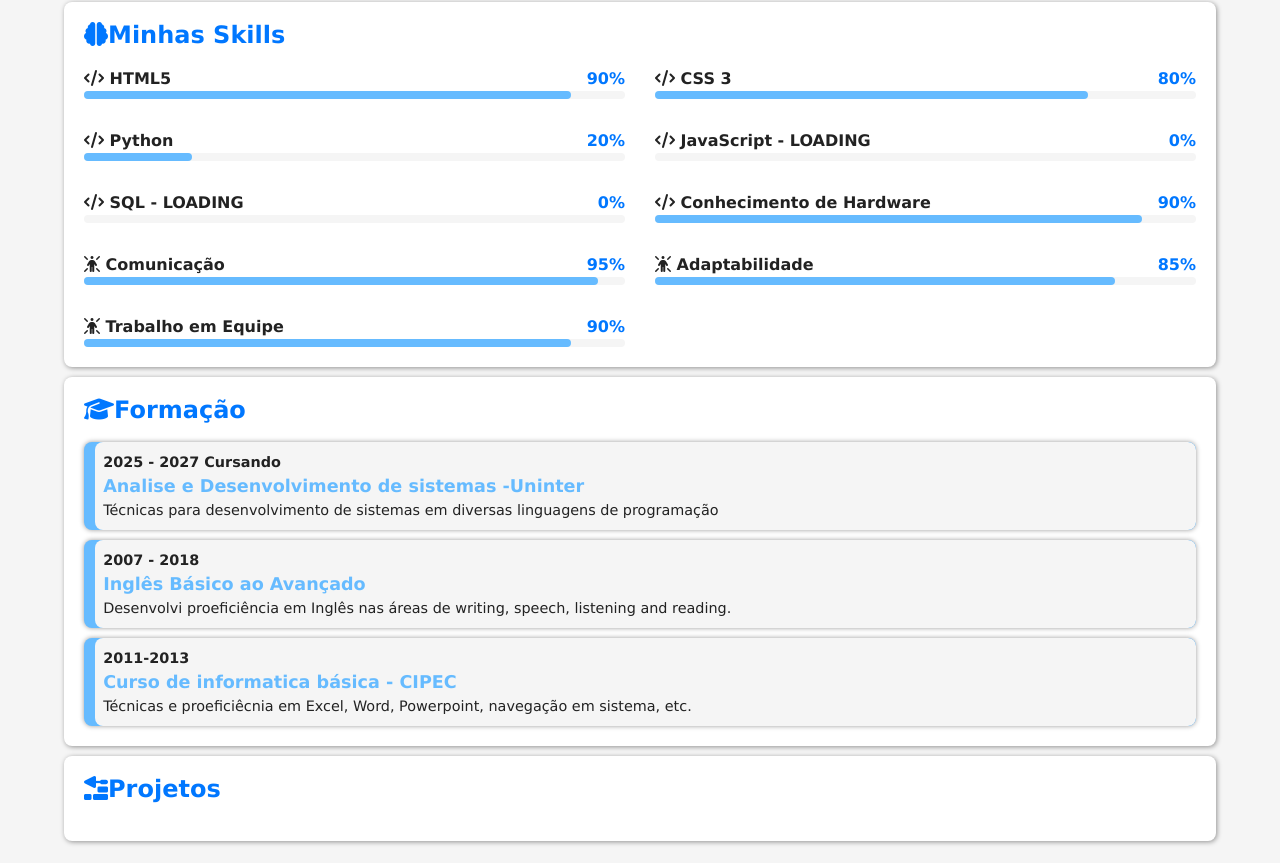
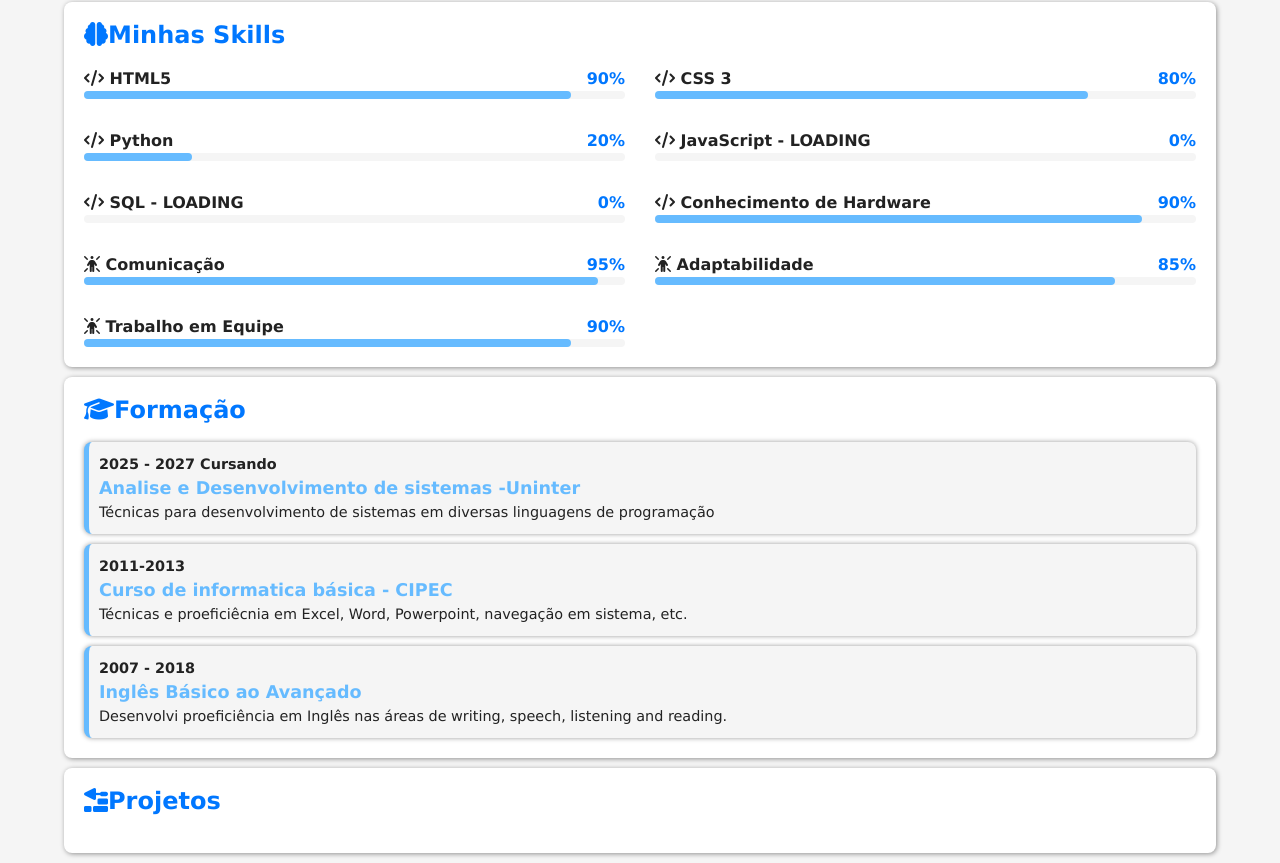
Before and after one commit to Luiswittlich/Meusprojetos, a plain HTML site: page Portifolio/index.html in a window 1280 px wide. Shown: the part 1225-2088 px from the top of the page. Drawn offline with nearby package versions, Linux system fonts and the light colour scheme.

Commit message:
Alteração formato divs

```diff
--- a/Portifolio/estilos/style.css
+++ b/Portifolio/estilos/style.css
@@ -196,31 +196,21 @@ article h2 {
 }
 
 #formacao-container {
-    display: grid;
-    grid-template-columns: 1fr;
+    display: flex;
+    flex-flow: column;
     gap: 10px;
 }
 
 #formacao-container .item{
-    background-color: var(--destaque-inverso);
-    display: flex;
-    justify-content: flex-end;
-    align-items: center;
+    background-color: var(--fundo-principal);
     width: 100%;
+    padding: 10px;
     border-radius: 8px;
-    overflow: hidden;
-    transition: background-color .5s;
+    border-left: 5px solid var(--destaque-inverso);
+    transition: border-left .5s, border-left-color .5s;
     box-shadow: 0px 0px 5px rgba(0, 0, 0, 0.399);
 }
 
-#formacao-container .info {
-    background-color: var(--fundo-principal);
-    padding: 8px;
-    width: 99%;
-    border-radius: 8px;
-    transition: transform .5s;
-
-}
 
 #formacao-container .ano {
     font-weight: bold;
@@ -237,11 +227,9 @@ article h2 {
     font-size: .9em;
 }
 
-#formacao-container .info:hover {
-    transform: translate(8px);
+#formacao-container .item:hover {
+    border-left-width: 15px;
+    border-left-color: var(--destaque);
     cursor: pointer;
+
 }
-#formacao-container .item:hover {
-    background-color: var(--destaque);
-    cursor: pointer;
-}
--- a/Portifolio/index.html
+++ b/Portifolio/index.html
@@ -179,28 +179,24 @@
                 <h2><i class="fa-solid fa-graduation-cap"></i>Formação</h2>
                 <div id="formacao-container">
                     <div class="item">
-                        <div class="info">
-                            <div class="ano">2025 - 2027 Cursando</div>
-                            <div class="inst">Analise e Desenvolvimento de sistemas -Uninter</div>
-                            <div class="descricao">Técnicas para desenvolvimento de sistemas em diversas linguagens de programação</div>
-                        </div>
+                        <div class="ano">2025 - 2027 Cursando</div>
+                        <div class="inst">Analise e Desenvolvimento de sistemas -Uninter</div>
+                        <div class="descricao">Técnicas para desenvolvimento de sistemas em diversas linguagens de programação</div>
                     </div>
 
                     <div class="item">
-                        <div class="info">
-                            <div class="ano">2007 - 2018</div>
-                            <div class="inst">Inglês Básico ao Avançado</div>
-                            <div class="descricao">Desenvolvi proeficiência em Inglês nas áreas de writing, speech, listening and reading.</div>
-                        </div>
+                        <div class="ano">2011-2013</div>
+                        <div class="inst">Curso de informatica básica - CIPEC</div>
+                        <div class="descricao">Técnicas e proeficiêcnia em Excel, Word, Powerpoint, navegação em sistema, etc.</div>
                     </div>
 
                     <div class="item">
-                        <div class="info">
-                            <div class="ano">2011-2013</div>
-                            <div class="inst">Curso de informatica básica - CIPEC</div>
-                            <div class="descricao">Técnicas e proeficiêcnia em Excel, Word, Powerpoint, navegação em sistema, etc.</div>
-                        </div>
+                        <div class="ano">2007 - 2018</div>
+                        <div class="inst">Inglês Básico ao Avançado</div>
+                        <div class="descricao">Desenvolvi proeficiência em Inglês nas áreas de writing, speech, listening and reading.</div>
                     </div>
+
+
                 </div>
 
             </article> <!--Fim article#formação-->
```
